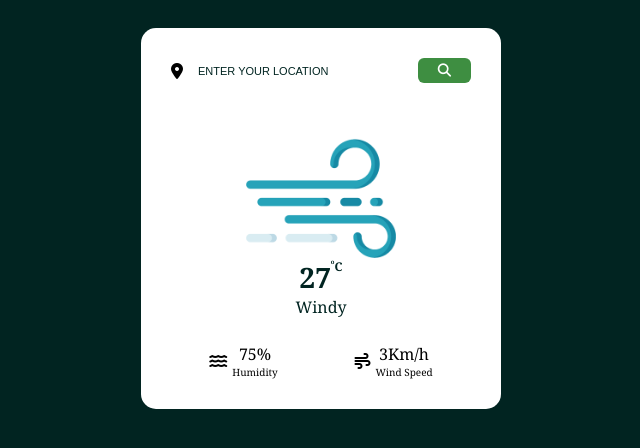
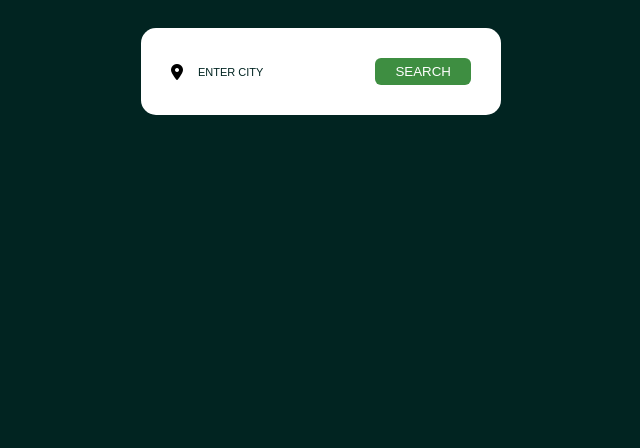
Before and after one commit to vinsky001/Weather-App-, a Flask app: page / in a window 1280 px wide. Shown: the top 448 px of the page, without its empty margins (319-959 px from the left). Run offline with Flask 3, Linux system fonts and the light colour scheme; some libraries are stand-ins or nearby versions.

Commit message:
Updating HTML code to reflect functionality of the Python program

```diff
--- a/templates/index.html
+++ b/templates/index.html
@@ -10,40 +10,46 @@
 </head>
 <body>
     <div class="container">
+        <form action="/" method="POST">
             <div class="search-box">
                 <div class="location">
                     <i class="fa-solid fa-location-dot"></i>
-                <input class="input" type="text" id="location-input" placeholder="Enter your location">
+                    <input class="input" type="text" id="location-input" name="city" placeholder="Enter City" required>
                 </div>
                 <div class="search">
                     <div class="circle">
-                    <button id="search-button" class="fa-solid fa-magnifying-glass search-button"></button>
+                        <button id="search-button" type="submit"> SEARCH</button>
                     </div>
                 </div>
             </div>
+        </form>
+
+        {% if weather_data %}
             <div class="weather-box">
-            <img id="weather-icon" src="{{ url_for('static', filename='images/mist.png') }}">
+                <img id="weather-icon" src="http://openweathermap.org/img/w/{{ weather_data.icon }}.png" alt="Weather Icon">
                 <div class="weather-text">
-                <p class="temperature">27 <span class="sup small">o</span><span class="sup">C</span></p>
-                <p>Windy</p>
+                    <h2>{{ weather_data.city }}</h2>
+                    <p class="temperature">{{ weather_data.temperature }}°C</p>
+                    <p>{{ weather_data.description }}</p>
                 </div>
             </div>
             <div class="weather-details">
                 <div class="humidity">
                     <i class="fa-solid fa-water"></i>
                     <div class="text">
-                    <span id="humidity">75%</span>
+                        <span id="humidity">{{ weather_data.humidity }}%</span>
                         <span>Humidity</span>
                     </div>
                 </div>
                 <div class="wind">
                     <i class="fa-solid fa-wind"></i>
                     <div class="text">
-                    <span id="wind-speed">3Km/h</span>
+                        <span id="wind-speed">{{ weather_data.wind_speed }}Km/h</span>
                         <span>Wind Speed</span>
                     </div>
                 </div>
             </div>
+        {% endif %}
     </div>
 
 
```
Lines whose indentation alone changed are shown as unchanged.
